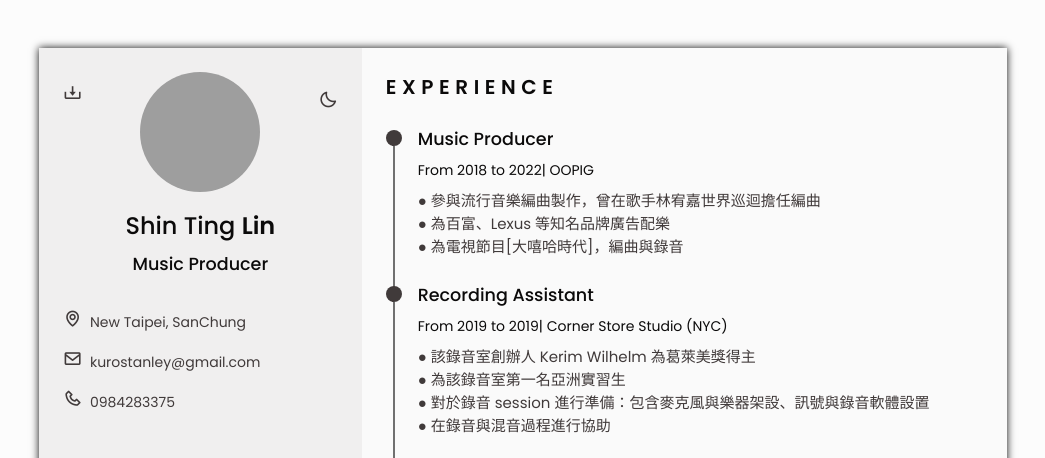
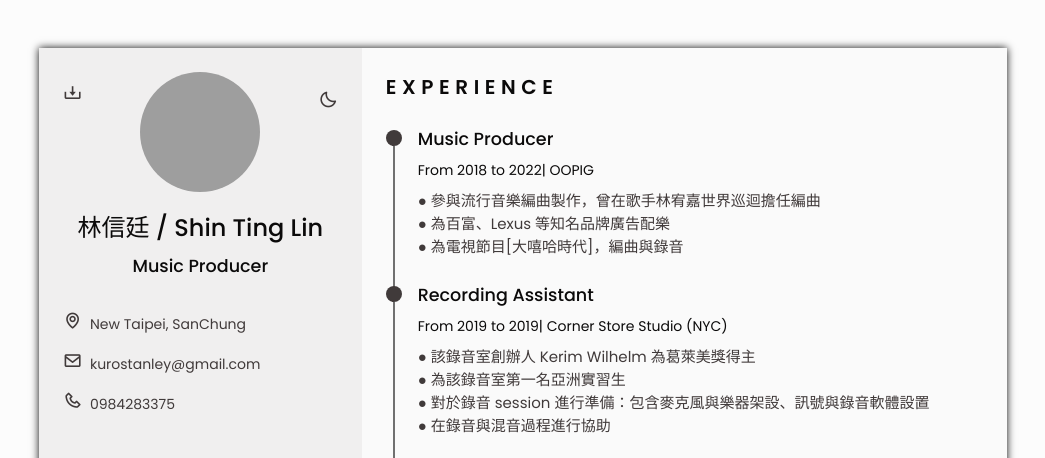
Before and after one commit to kurostanley/STL-Resume-2-RWD, a plain HTML site: page index.html in a window 1280 px wide. Shown: the top 458 px of the page, without its empty margins (117-1162 px from the left). Drawn offline with nearby package versions, Linux system fonts and the light colour scheme; grey boxes are pictures that could not be loaded; a web font is replaced by a local one.

Commit message:
Add files via upload

```diff
--- a/index.html
+++ b/index.html
@@ -84,7 +84,7 @@
                         <div class="home__data bd-grid">
                             <img src="assets/img/perfile.jpg" alt="" class="home__img">
 
-                            <h1 class="home__title">Shin Ting <b>Lin</b></h1>
+                            <h1 class="home__title">林信廷 / Shin Ting Lin</h1>
                             <h3 class="home__profession">Music Producer</h3>
 
                             <!-- Botton to download your cv in pdf folder -->
```
